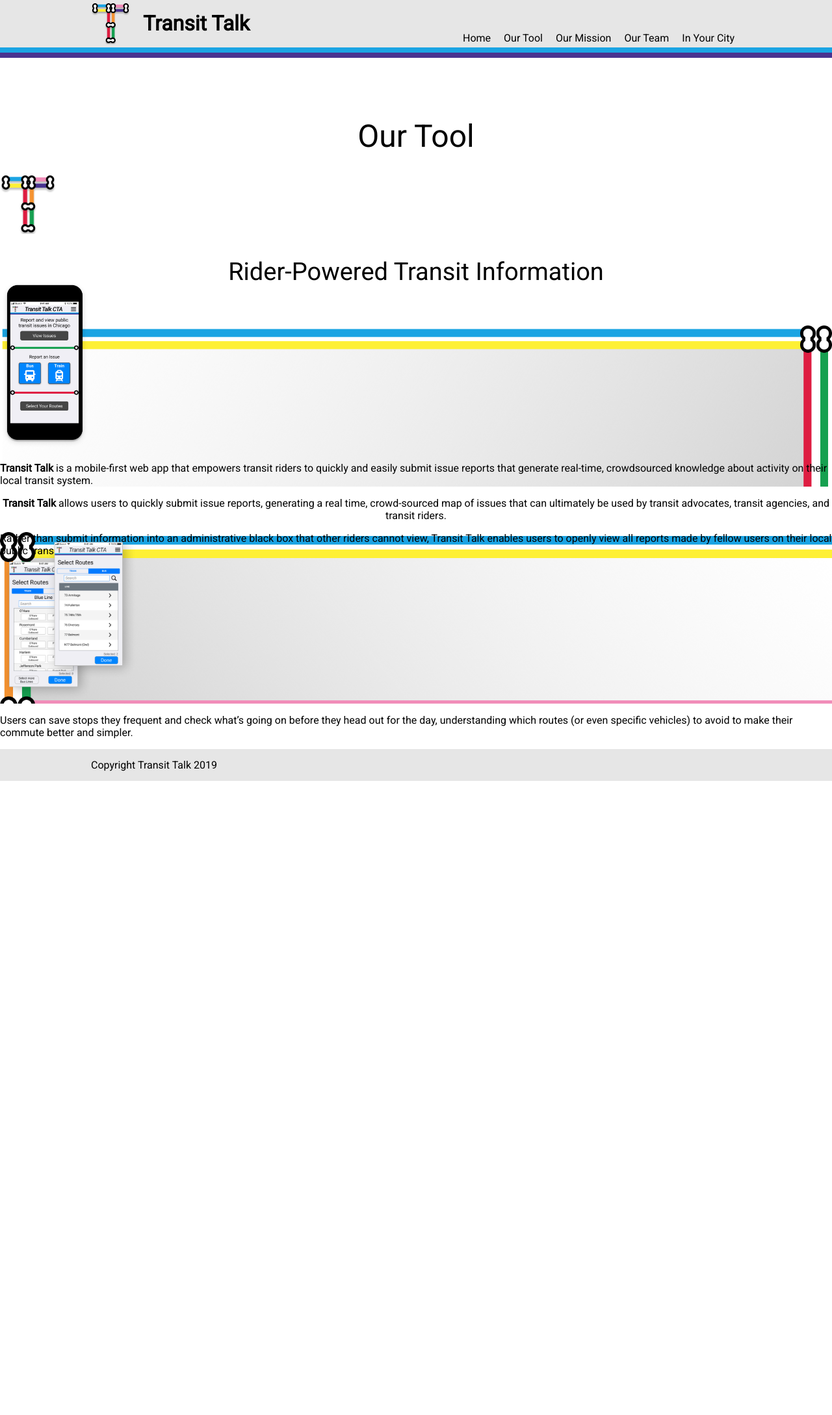
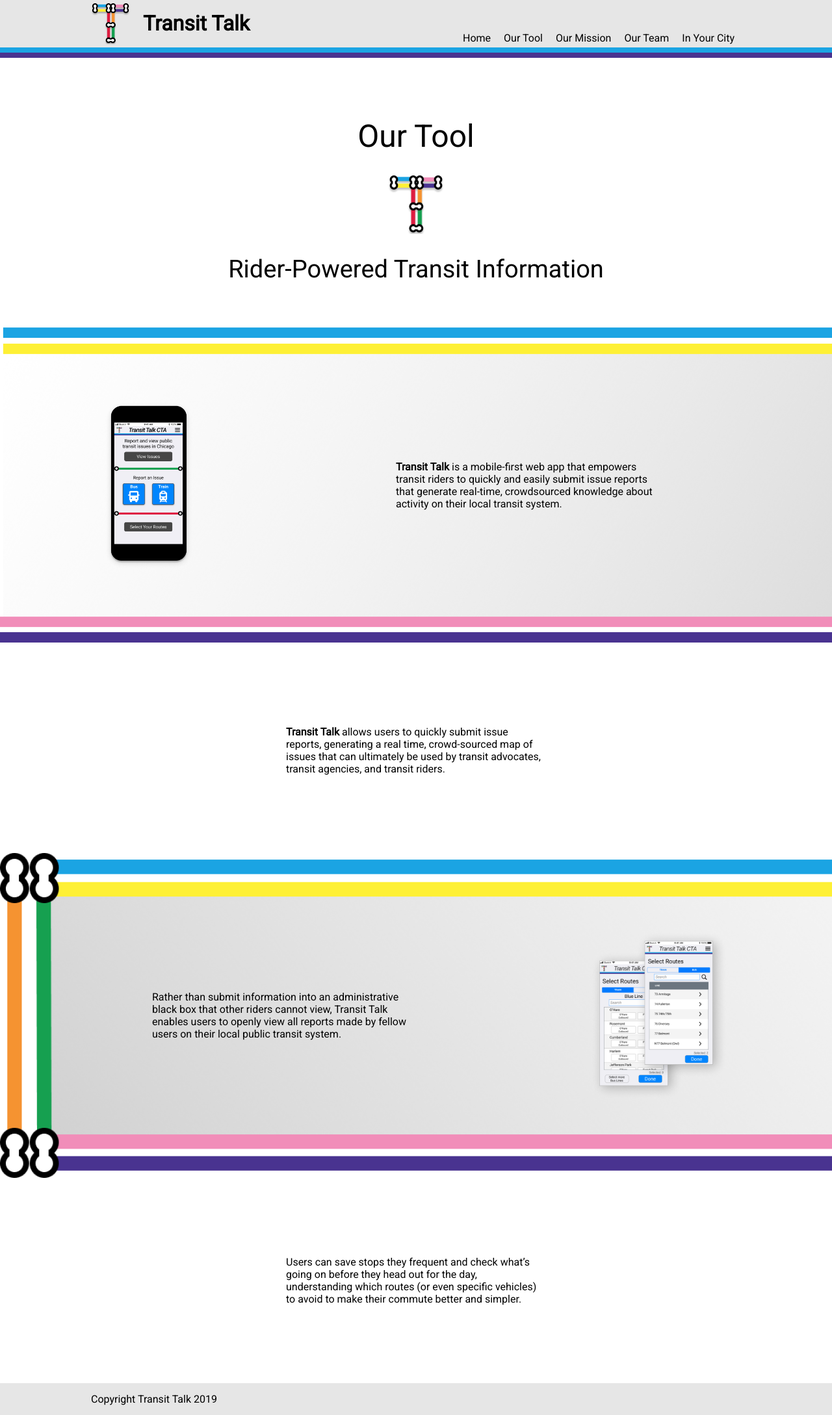
Before and after one commit to TransitTalk/CaravanTransit.github.io, a Jekyll site: the page built from tool.html, in a window 1280 px wide. Shown: the whole page at 65% size. Built offline with Jekyll 4.4.1, drawn with Linux system fonts in a browser that asks for light colours; before the commit the page ends 1202 px from its top, so only the background shows below that.

Commit message:
Restyled tool.html

```diff
--- a/_sass/main.scss
+++ b/_sass/main.scss
@@ -55,19 +55,22 @@
 .logo-large { height: 130px; }
 .logo-med { height: 90px; }
 
+.mobile-img {
+  height: 260px;
+  margin: 0 100px;
+}
+
 .hero-banner {
   padding-top: 30px;
   padding-bottom: 30px;
 
   h1 {
-    font-style: normal;
-    font-weight: 500;
+    font-weight: normal;
     font-size: 48px;
     text-align: center;
   }
   h2 {
-    font-style: normal;
-    font-weight: 500;
+    font-weight: normal;
     font-size: 38px;
     text-align: center;
   }
--- a/_sass/partials/_layout.scss
+++ b/_sass/partials/_layout.scss
@@ -10,7 +10,8 @@
         justify-content: space-evenly;
     }
 
-    > * { flex: 1; }
+
+    > *:not(.no-grow) { flex: 1; }
 
     @media (max-width: $mobile-max-width) {
         flex-direction: column;
@@ -36,6 +37,14 @@
 .center-text { text-align: center; }
 
 /**
+ * Basic Paragraph - A paragraph with a reasonable max-width and centering
+ */
+.basic-p {
+    max-width: 400px;
+    margin: auto;
+}
+
+/**
  * Desktop Only -  A class for elements that should only show up on desktop
  * devices.
  */
--- a/tool.html
+++ b/tool.html
@@ -2,37 +2,34 @@
 title: Our Tool
 ---
 
-<div class="hero-banner">
+<div class="hero-banner vertical-cols -center">
   <h1> Our Tool</h1>
   <img src="/assets/images/logo.png" class="logo-med">
-    <h2>Rider-Powered Transit Information</h2>
+  <h2>Rider-Powered Transit Information</h2>
 </div>
 
-<div class="section-1 bkgd-1">
-  <div class="h1-left">
-    <img src="/assets/images/tool-screen-1.png" style="    margin: -70px -160px 0px 0px;height: 260px;">
-  </div>
-  <div class="tool-p-right">
-    <p><b>Transit Talk</b> is a mobile-first web app that empowers transit riders to quickly and easily submit issue reports that generate real-time, crowdsourced knowledge about activity on their local transit system.
-    </p>
-  </div>
+<div class="bkgd-1 simple-cols -standard">
+  <img src="/assets/images/tool-screen-1.png" class="mobile-img no-grow">
+  <p class="basic-p">
+    <strong>Transit Talk</strong> is a mobile-first web app that empowers transit riders to quickly and easily submit issue reports that generate real-time, crowdsourced knowledge about activity on their local transit system.
+  </p>
 </div>
 
-<div class="section-2">
- <div class="center-text">
-    <p><b>Transit Talk</b> allows users to quickly submit issue reports, generating a real time, crowd-sourced map of issues that can ultimately be used by transit advocates, transit agencies, and transit riders. </p>
+<div class="simple-cols -standard">
+  <p class="basic-p">
+    <strong>Transit Talk</strong> allows users to quickly submit issue reports, generating a real time, crowd-sourced map of issues that can ultimately be used by transit advocates, transit agencies, and transit riders.
+  </p>
 </div>
-<div class="section-3 bkgd-2">
-  <div class="p-left">
-    <p>Rather than submit information into an administrative black box that other riders cannot view, Transit Talk enables users to openly view all reports made by fellow users on their local public transit system.<p>
 
-  </div>
-  <div class="p-right">
-    <img src="/assets/images/tool-screen-2.png" style="margin-top:-54px;height: 260px;">
-  </div>
+<div class="bkgd-2 simple-cols -standard">
+  <p class="basic-p">
+    Rather than submit information into an administrative black box that other riders cannot view, Transit Talk enables users to openly view all reports made by fellow users on their local public transit system.
+  </p>
+  <img src="/assets/images/tool-screen-2.png" class="mobile-img no-grow">
 </div>
-<div class="section-4">
-  <div class="p-center">
-    <p> Users can save stops they frequent and check what’s going on before they head out for the day, understanding which routes (or even specific vehicles) to avoid to make their commute better and simpler.</p>
-  </div>
+
+<div class="simple-cols -standard">
+  <p class="basic-p">
+    Users can save stops they frequent and check what’s going on before they head out for the day, understanding which routes (or even specific vehicles) to avoid to make their commute better and simpler.
+  </p>
 </div>
```
Also changed, not shown: index.html (+5 -4 lines).
